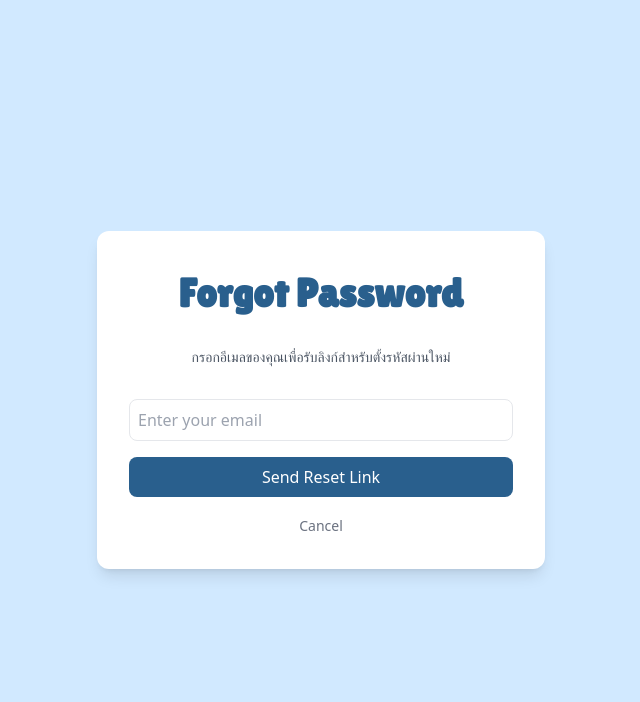
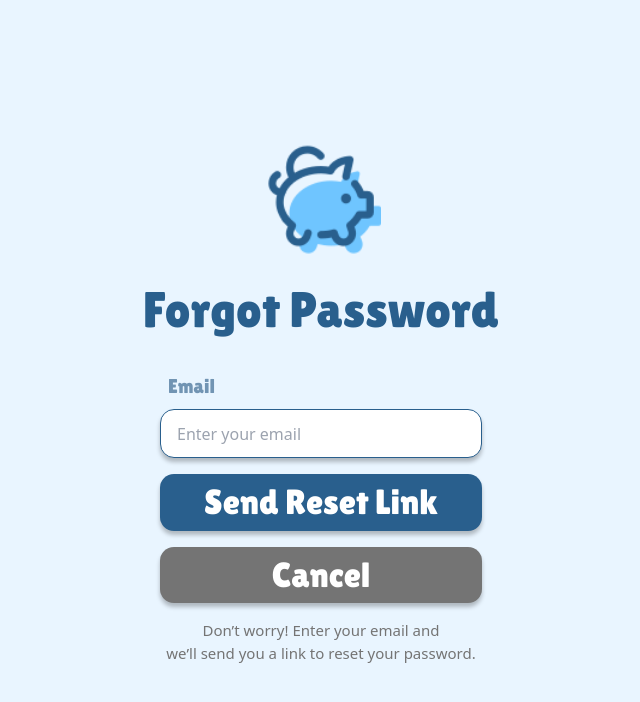
Before and after one commit to Pooyaknon/CashDash, a React (Vite) app: page /forgot-password in a window 1280 px wide. Shown: the top 702 px of the page, without its empty margins (319-959 px from the left). Built offline with nearby package versions, Linux system fonts and the light colour scheme; no server answers.

Commit message:
[WEB-34] feat: implement SignUp/Login/ForgotPassword/UpdatePassword pages based on Figma design

```diff
--- a/src/pages/ForgotPassword.jsx
+++ b/src/pages/ForgotPassword.jsx
@@ -1,59 +1,80 @@
 import { useState } from 'react'
 import { authService } from '../services/authService'
 import { Link } from 'react-router-dom'
+import toast from "react-hot-toast";
+import logo from "../assets/logo.png";
+
 
 function ForgotPassword() {
   const [email, setEmail] = useState('')
-  const [message, setMessage] = useState('')
   const [loading, setLoading] = useState(false)
 
   const handleResetRequest = async (e) => {
     e.preventDefault()
     setLoading(true)
+
     try {
       await authService.sendResetPasswordEmail(email)
-      setMessage('Reset password link sent to your email!')
+      toast.success('Check your email for a link to reset your password.')
     } catch (error) {
-      alert('Error: ' + error.message)
+      toast.error(error.message || 'Something went wrong')
     } finally {
       setLoading(false)
     }
   }
 
   return (
-    <div className="min-h-screen flex items-center justify-center bg-[#D1E9FF] p-4">
-      <div className="max-w-md w-full bg-white rounded-xl shadow-lg p-8">
-        <h2 className="text-[40px] font-bold text-center text-[#295F8D] font-lilita mb-6">Forgot Password</h2>
+    <div className="min-h-screen flex items-center justify-center bg-[#E9F5FF] p-4">
+      <div className="max-w-md w-full p-8">
+        <img
+          src={logo}
+          alt="CashDash Logo"
+          className="w-[120px] h-[120px] mx-auto mb-4"
+        />
+        <h2 className="text-[50px] text-center text-[#295F8D] font-lilita mb-6">Forgot Password</h2>
 
-        {message ? (
-          <div className="text-center">
-            <p className="text-green-600 mb-4">{message}</p>
-            <Link to="/login" className="text-indigo-600 hover:underline">Back to Login</Link>
-          </div>
-        ) : (
-          <form onSubmit={handleResetRequest} className="space-y-4">
-            <p className="text-sm text-gray-600 text-center mb-4">
-              กรอกอีเมลของคุณเพื่อรับลิงก์สำหรับตั้งรหัสผ่านใหม่
-            </p>
+          {/* fill format */}
+          <form onSubmit={handleResetRequest} className="space-y-4 w-full max-w-[322px] mx-auto">
+
+            {/* Email field */}
+            <div className="flex flex-col items-center gap-2 ">
+              <label className="font-lilita text-[20px] text-[#7194B3] self-start ml-2">
+                Email
+              </label>
               <input
                 type="email"
                 placeholder="Enter your email"
-              className="w-full p-2 border rounded-lg focus:ring-2 focus:ring-indigo-500 outline-none"
+                className="input-base"
                 onChange={(e) => setEmail(e.target.value)}
                 required
               />
+            </div>
+
+            {/* Submit */}
             <button
               type="submit"
               disabled={loading}
-              className="w-full bg-[#295F8D] text-white py-2 rounded-lg hover:bg-indigo-700 transition disabled:bg-gray-400"
+              className="w-full py-0.5 bg-[#295F8D] rounded-[14px] font-lilita text-white text-[35px]
+                          hover:bg-indigo-600 transition disabled:bg-gray-400 shadow-figma"
             >
               {loading ? 'Sending...' : 'Send Reset Link'}
             </button>
-            <div className="text-center">
-              <Link to="/login" className="text-sm text-gray-500 hover:underline">Cancel</Link>
-            </div>
+
+            {/* Cancel */}
+            <Link
+              to="/login"
+              className="block w-full py-0.5 bg-[#747474] rounded-[14px] font-lilita text-white text-[35px]
+                        text-center hover:bg-gray-600 transition shadow-figma"
+            >
+              Cancel
+            </Link>
+
+            {/* Hint text */}
+            <p className="text-[15px] text-[#747474] text-center">
+              Don’t worry! Enter your email and<br />
+              we’ll send you a link to reset your password.
+            </p>
           </form>
-        )}
       </div>
     </div>
   )
--- a/src/pages/Login.jsx
+++ b/src/pages/Login.jsx
@@ -1,26 +1,33 @@
 import { useState } from 'react'
 import { authService } from '../services/authService'
-import { useNavigate, Link } from 'react-router-dom'
+import { Link } from 'react-router-dom'
+import toast from "react-hot-toast";
 import logo from '../assets/logo.png'
 
 function Login() {
   const [email, setEmail] = useState('')
   const [password, setPassword] = useState('')
   const [loading, setLoading] = useState(false)
-  const navigate = useNavigate()
-
   const handleLogin = async (e) => {
     e.preventDefault()
     setLoading(true)
-    try {
-      await authService.signIn(email, password)
-      navigate('/home')
-    } catch (error) {
-      alert('Login failed: ' + error.message)
-    } finally {
-      setLoading(false)
-    }
+
+    toast
+      .promise(
+        authService.signIn(email, password),
+        {
+          success: 'Welcome back!',
+          error: (err) => err.message || 'Login failed',
+        }
+      )
+      .then(() => {
+        navigate('/home')
+      })
+      .finally(() => {
+        setLoading(false)
+      })
   }
+
 
   return (
 
@@ -58,6 +65,10 @@ function Login() {
               required
             />
           </div>
+          {/* forgot pass */}
+          <p className="text-[14px] text-right">
+            <Link to="/forgot-password" disable className="text-[#295F8D] hover:underline">Forgot password?</Link>
+          </p>
 
           {/* submit btn  */}
           <div className='pt-4'>
@@ -67,7 +78,7 @@ function Login() {
               className="w-full py-0.5 bg-[#295F8D] rounded-[14px] font-lilita text-white text-[35px]
                         hover:bg-indigo-600 transition disabled:bg-gray-400 shadow-figma"
             >
-              {loading ? 'Logging in...' : 'LOGIN'}
+              {loading ? 'Welcome back…' : 'LOGIN'}
             </button>
           </div>
         </form>
@@ -77,9 +88,7 @@ function Login() {
           <p className="text-[15px]">
             Don't have an account? <Link to="/signup" className="text-[#295F8D] hover:underline">Register here</Link>
           </p>
-          <p className="text-[14px]">
-            <Link to="/forgot-password" disable className="text-gray-500 hover:underline">Forgot password?</Link>
-          </p>
+
         </div>
       </div>
     </div>
--- a/src/pages/SignUp.jsx
+++ b/src/pages/SignUp.jsx
@@ -1,6 +1,6 @@
 import { useState } from "react";
 import { authService } from "../services/authService";
-import { useNavigate, Link } from "react-router-dom";
+import { Link } from "react-router-dom";
 import toast from "react-hot-toast";
 import logo from "../assets/logo.png";
 
@@ -9,16 +9,14 @@ function SignUp() {
   const [password, setPassword] = useState("");
   const [username, setUsername] = useState("");
   const [loading, setLoading] = useState(false);
-  const navigate = useNavigate();
-
   const handleSignUp = async (e) => {
     e.preventDefault();
     setLoading(true);
     toast
       .promise(authService.signUp(email, password, username), {
-        loading: "กำลังสมัครสมาชิก...",
-        success: "สมัครสำเร็จ! ตรวจสอบอีเมลของคุณเพื่อยืนยันตัวตนนนนน",
-        error: (err) => err.message || "สมัครไม่สำเร็จ",
+        loading: "Creating your account...",
+        success: "Account created successfully!",
+        error: (err) => err.message || "Sign up failed",
       })
       .then(() => {
         navigate("/login");
@@ -52,7 +50,7 @@ function SignUp() {
             </label>
             <input
               type="text"
-              placeholder="แสดงในหน้า Home"
+              placeholder="Create your username"
               className="input-base"
               onChange={(e) => setUsername(e.target.value)}
               required
@@ -78,7 +76,7 @@ function SignUp() {
             </label>
             <input
               type="password"
-              placeholder="รหัสผ่าน 6 ตัวขึ้นไป"
+              placeholder="At least 6 characters"
               className="input-base"
               onChange={(e) => setPassword(e.target.value)}
               required
@@ -93,7 +91,7 @@ function SignUp() {
               className="w-full py-0.5 bg-[#295F8D] rounded-[14px] font-lilita text-white text-[35px]
                           hover:bg-indigo-600 transition disabled:bg-gray-400 shadow-figma"
             >
-              {loading ? "กำลังสร้างบัญชี..." : "Register"}
+              {loading ? "Almost there..." : "Register"}
             </button>
           </div>
         </form>
--- a/src/pages/UpdatePassword.jsx
+++ b/src/pages/UpdatePassword.jsx
@@ -1,34 +1,51 @@
 import { useState } from 'react'
 import { authService } from '../services/authService'
-import { useNavigate } from 'react-router-dom'
+import toast from "react-hot-toast";
+import logo from "../assets/logo.png";
 
 function UpdatePassword() {
   const [newPassword, setNewPassword] = useState('')
-  const navigate = useNavigate()
-
   const handleUpdate = async (e) => {
-    e.preventDefault()
+  e.preventDefault()
     try {
       await authService.updatePassword(newPassword)
-      alert('เปลี่ยนรหัสผ่านสำเร็จ! กรุณาล็อกอินใหม่')
+
+      toast.success('Password updated! Please log in again.')
+
       navigate('/login')
     } catch (error) {
-      alert(error.message)
+      toast.error(error.message || 'Failed to update password')
     }
   }
 
+
   return (
-    <div className="min-h-screen flex items-center justify-center bg-gray-100">
-      <form onSubmit={handleUpdate} className="bg-white p-8 rounded-xl shadow-md w-96">
-        <h2 className="text-2xl font-bold mb-6 text-center">Set New Password</h2>
-        <input
-          type="password" placeholder="Enter new password"
-          className="w-full p-2 mb-6 border rounded"
-          onChange={(e) => setNewPassword(e.target.value)} required
+    <div className="min-h-screen flex items-center justify-center bg-[#E9F5FF] p-4">
+      <form onSubmit={handleUpdate} className="max-w-[400px] space-y-4 w-full max-w-[322px] mx-auto">
+        <img
+          src={logo}
+          alt="CashDash Logo"
+          className="w-[120px] h-[120px] mx-auto mb-4"
         />
-        <button type="submit" className="w-full bg-green-600 text-white py-2 rounded">
-          Update Password
-        </button>
+        <div className="text-[50px] text-center text-[#295F8D] font-lilita mb-6">
+          <span className="block md:inline">Set New</span>{' '}
+          <span className="block md:inline">Password</span>
+        </div>
+        <div className="max-w-[322px] mx-auto space-y-3">
+          <div>
+            <label className="block font-lilita text-[20px] text-[#7194B3] mb-1 ml-2">New Password</label>
+            <input
+              type="password" placeholder="At least 6 characters"
+              className="input-base w-full"
+              onChange={(e) => setNewPassword(e.target.value)} required
+            />
+          </div>
+
+          <button type="submit" className="w-full py-0.5 bg-[#295F8D] rounded-[14px] font-lilita text-white text-[35px]
+                          hover:bg-indigo-600 transition disabled:bg-gray-400 shadow-figma">
+            Update Password
+          </button>
+        </div>
       </form>
     </div>
   )
```
Lines whose indentation alone changed are shown as unchanged.
